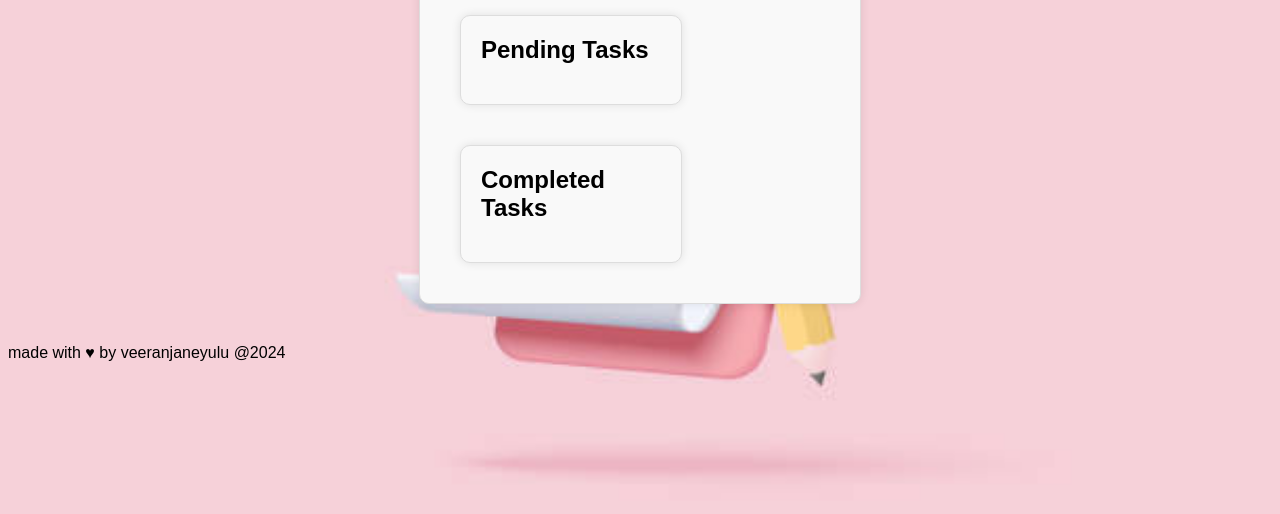
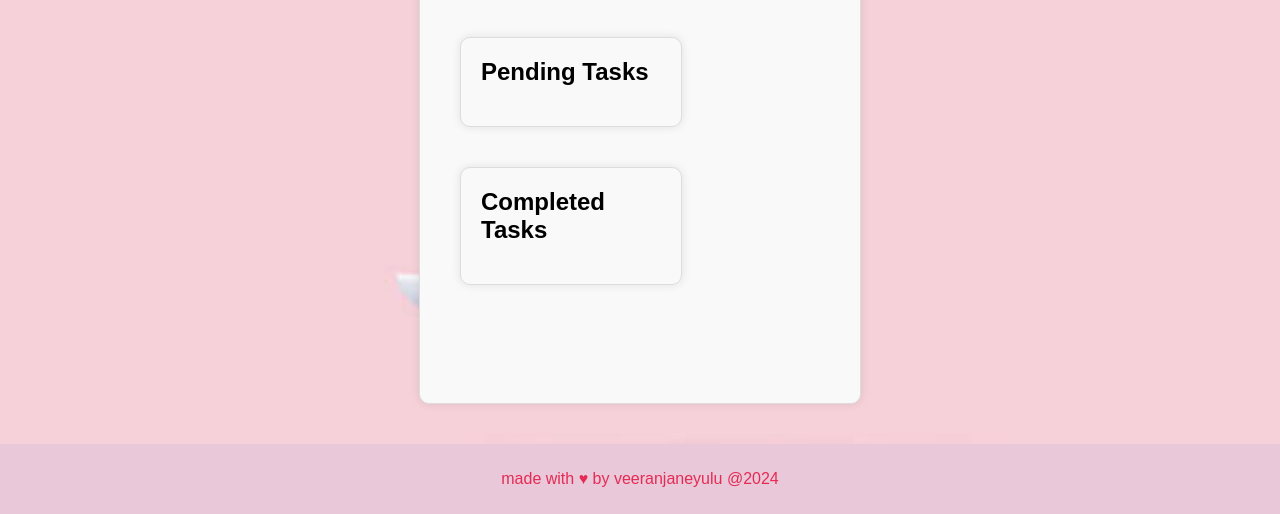
Before and after one commit to veerav1/skills-copilot-codespaces-vscode, a plain HTML site: page index.html in a window 1280 px wide. Shown: the part 286-800 px from the top of the page. Drawn offline with Linux system fonts and the light colour scheme.

Commit message:
Update styles.css

```diff
--- a/styles.css
+++ b/styles.css
@@ -1,8 +1,12 @@
 
-body {
+ html body {
     font-family: Arial, sans-serif;
     background-image: url("todo2.jpg");
     background-size: cover;
+    height: 100vh;
+    margin: 0;
+    display: flex;
+    flex-direction: column;
   }
 
   .container {
@@ -13,6 +17,7 @@ body {
     border: 1px solid #ddd;
     border-radius: 10px;
     box-shadow: 0 0 10px rgba(0, 0, 0, 0.1);
+    flex: 1;
   }
 
   .input-container {
@@ -86,6 +91,15 @@ body {
   .pending-list li.done, .completed-list li.done {
     text-decoration: line-through;
   }
+  footer {
+    background-color: #e9c8d9;
+    color: rgb(229, 43, 83);
+    text-align: center;
+    padding: 10px 0;
+    position: relative;
+    bottom: 0;
+    width: 100vw;
+}
 
   /* Responsive styles */
 
```
